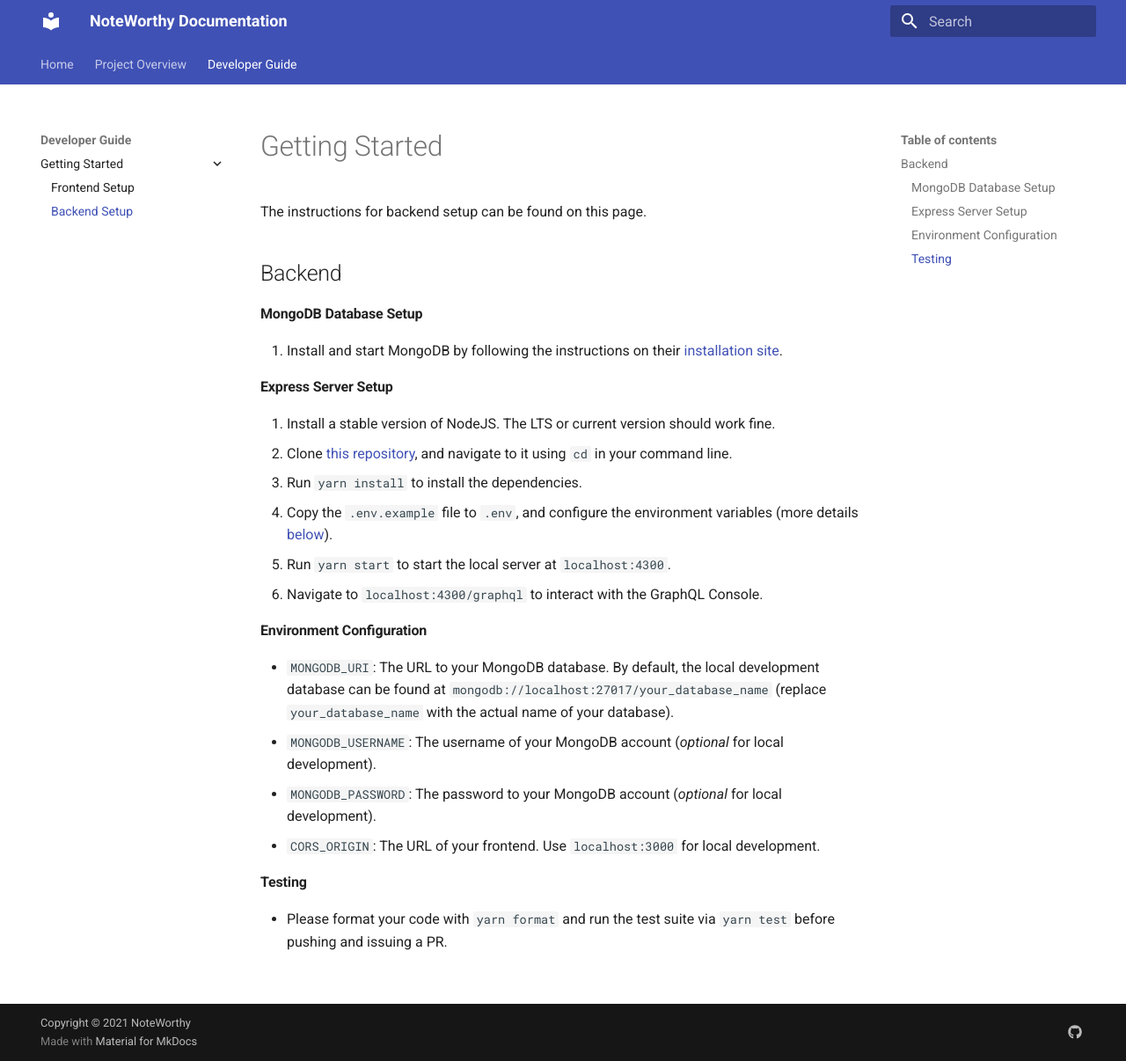
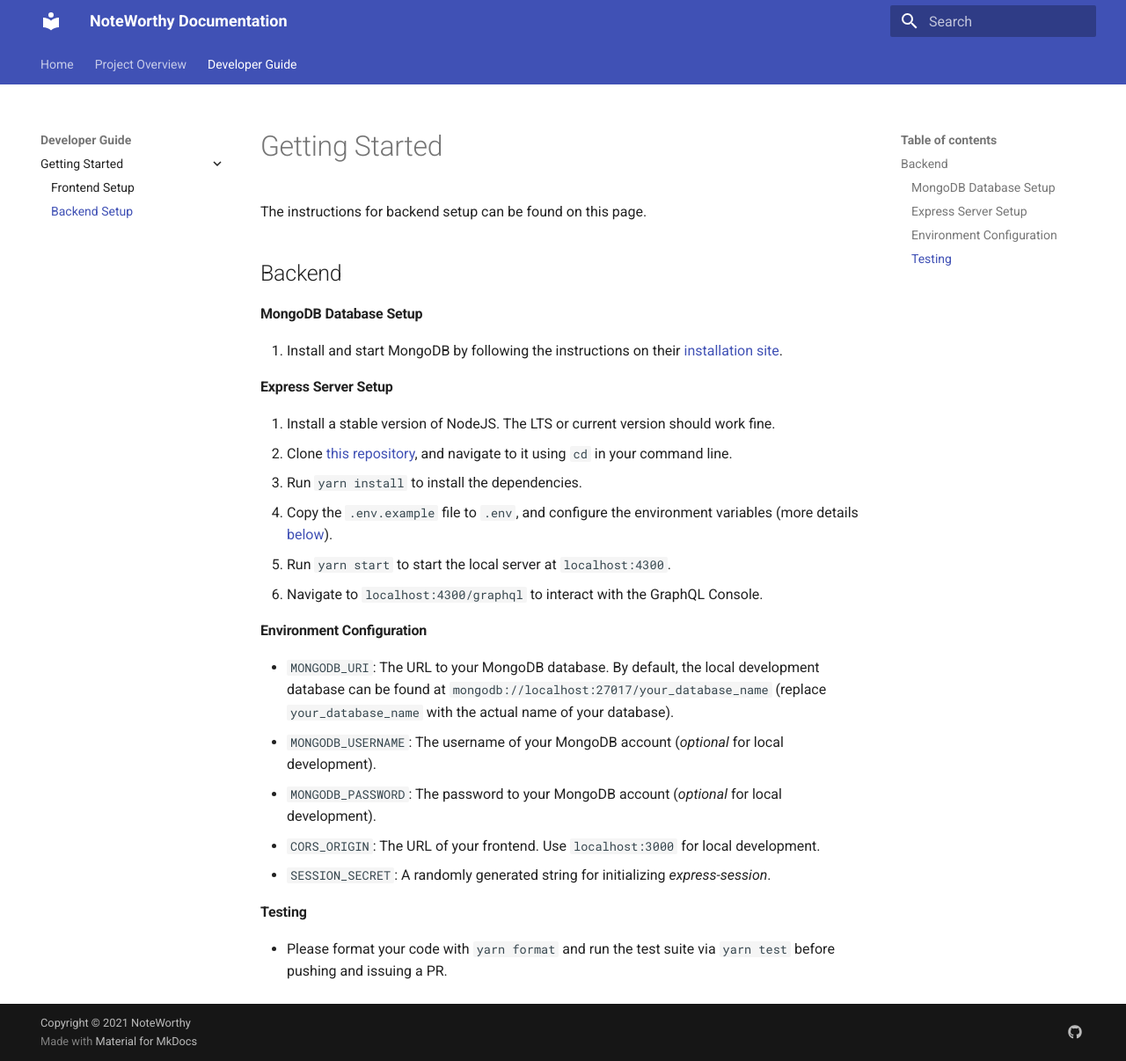
Before and after one commit to chownces/NoteWorthy-Documentation, an MkDocs documentation site: the page built from docs/getting-started/backendsetup.md, in a window 1280 px wide and 1206 px high. Shown: the whole window at 88% size. Built offline with MkDocs 1.6.1 and Material for MkDocs 9.7.7, drawn with Linux system fonts in a browser that asks for light colours.

Commit message:
Updated backend setup docs

```diff
--- a/docs/getting-started/backendsetup.md
+++ b/docs/getting-started/backendsetup.md
@@ -20,6 +20,7 @@ actual name of your database).
 - `MONGODB_USERNAME`: The username of your MongoDB account (*optional* for local development).
 - `MONGODB_PASSWORD`: The password to your MongoDB account (*optional* for local development).
 - `CORS_ORIGIN`: The URL of your frontend. Use `localhost:3000` for local development.
+- `SESSION_SECRET`: A randomly generated string for initializing *express-session*.
 
 #### Testing
 - Please format your code with `yarn format` and run the test suite via `yarn test` before pushing and issuing a PR.
```
